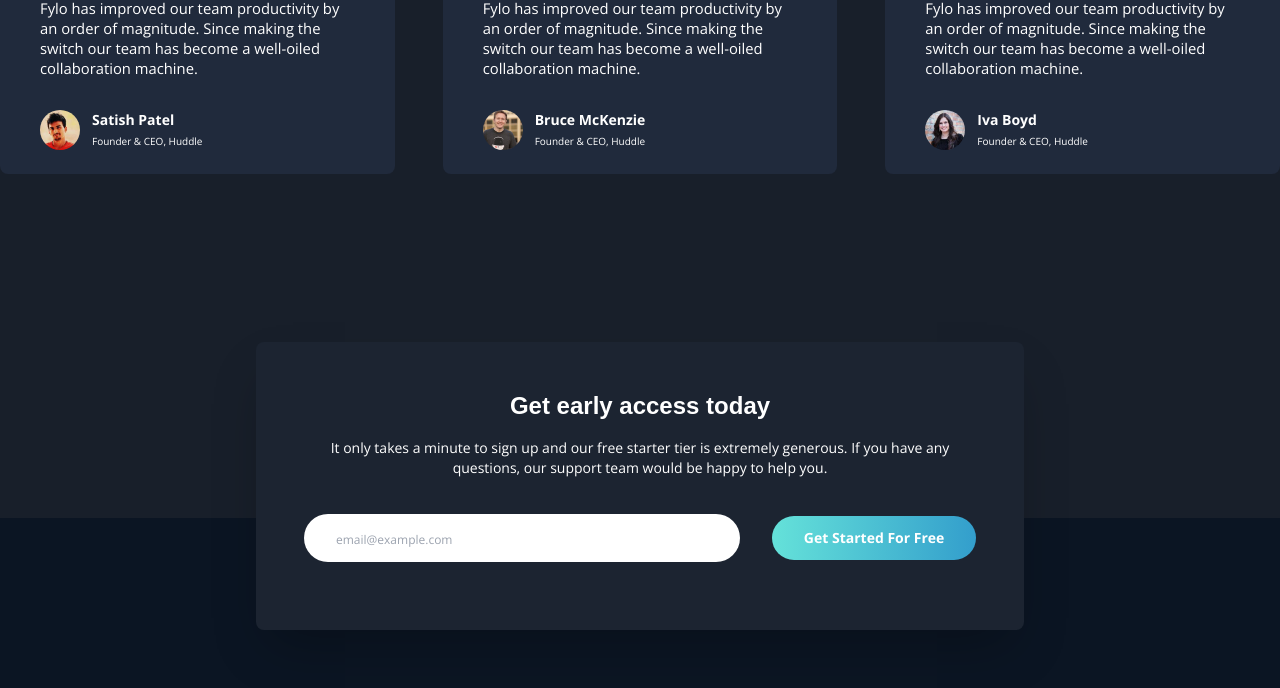
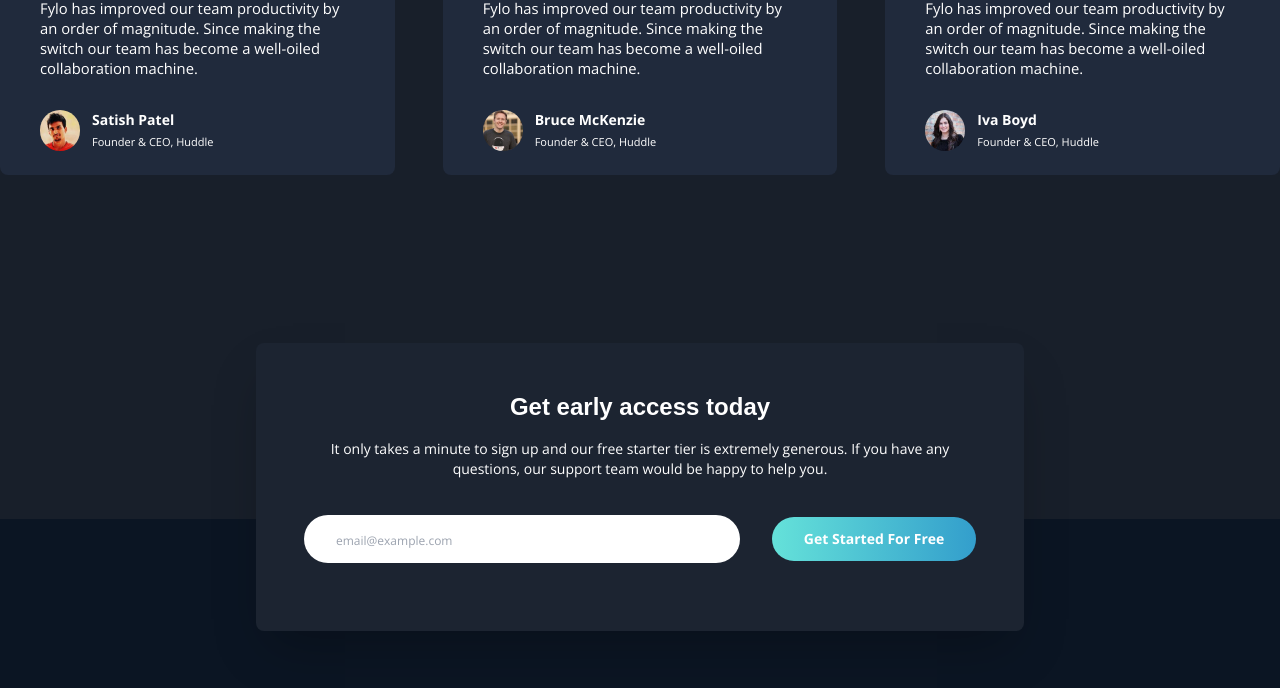
Before and after one commit to alexl8819/fylo-dark-theme-landing-page, a website built with Parcel: page src/index.html in a window 1280 px wide. Shown: the part 2480-3168 px from the top of the page. Built offline with nearby package versions, Linux system fonts and the light colour scheme.

Commit message:
adjusting author title font size to same as main paragraph font size

```diff
--- a/src/index.html
+++ b/src/index.html
@@ -131,7 +131,7 @@
                 <img class="w-10 mr-3 rounded-full" src="./images/profile-1.jpg" alt="profile photo of satish patel" />
                 <div class="flex flex-col">
                   <p class="text-sm text-white font-bold">Satish Patel</p>
-                  <p class="text-[0.625rem] text-white mt-1">Founder & CEO, Huddle</p>
+                  <p class="text-[0.6875rem] text-white mt-1">Founder & CEO, Huddle</p>
                 </div>
               </div>
             </article>
@@ -143,7 +143,7 @@
                 <img class="w-10 mr-3 rounded-full" src="./images/profile-2.jpg" alt="profile photo of bruce mckenzie" />
                 <div class="flex flex-col">
                   <p class="text-sm text-white font-bold">Bruce McKenzie</p>
-                  <p class="text-[0.625rem] text-white mt-1">Founder & CEO, Huddle</p>
+                  <p class="text-[0.6875rem] text-white mt-1">Founder & CEO, Huddle</p>
                 </div>
               </div>
             </article>
@@ -155,7 +155,7 @@
                 <img class="w-10 mr-3 rounded-full" src="./images/profile-3.jpg" alt="profile photo of iva boyd" />
                 <div class="flex flex-col">
                   <p class="text-sm text-white font-bold">Iva Boyd</p>
-                  <p class="text-[0.625rem] text-white mt-1">Founder & CEO, Huddle</p>
+                  <p class="text-[0.6875rem] text-white mt-1">Founder & CEO, Huddle</p>
                 </div>
               </div>
             </article>
```
